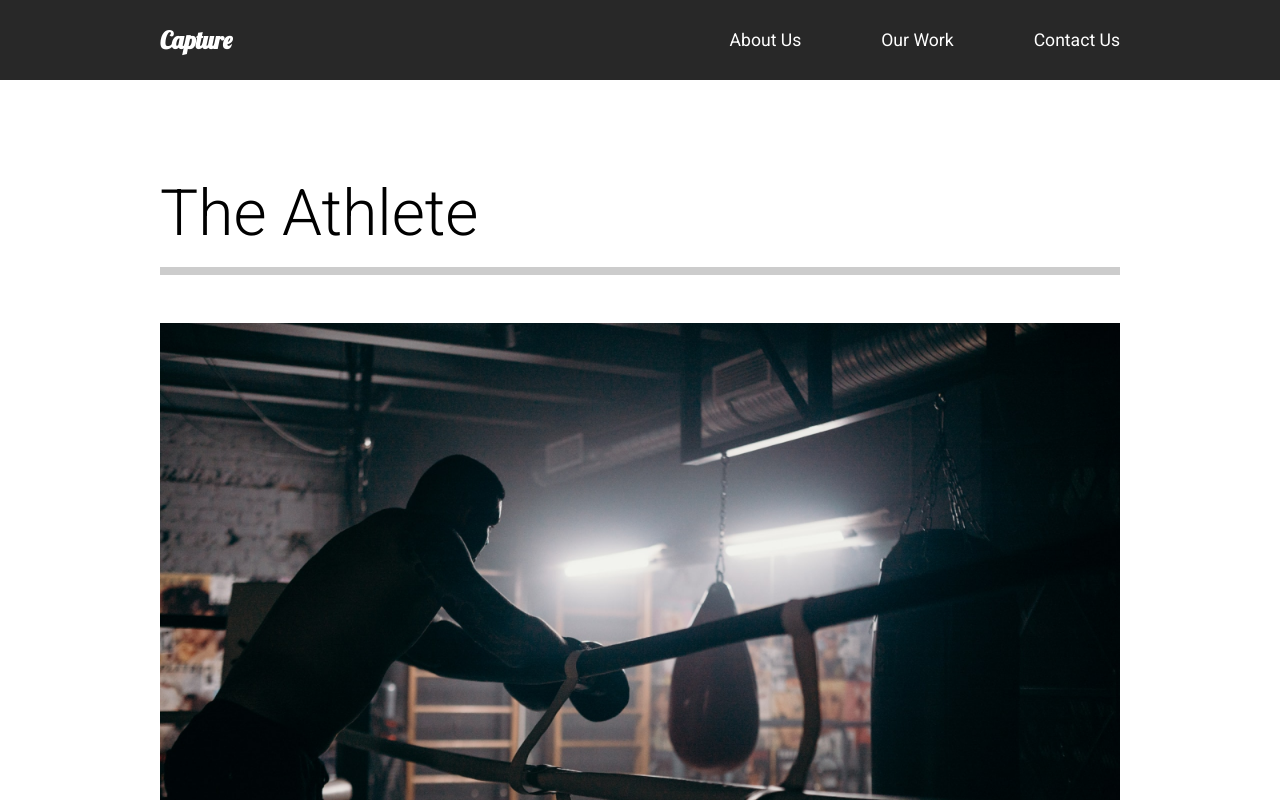
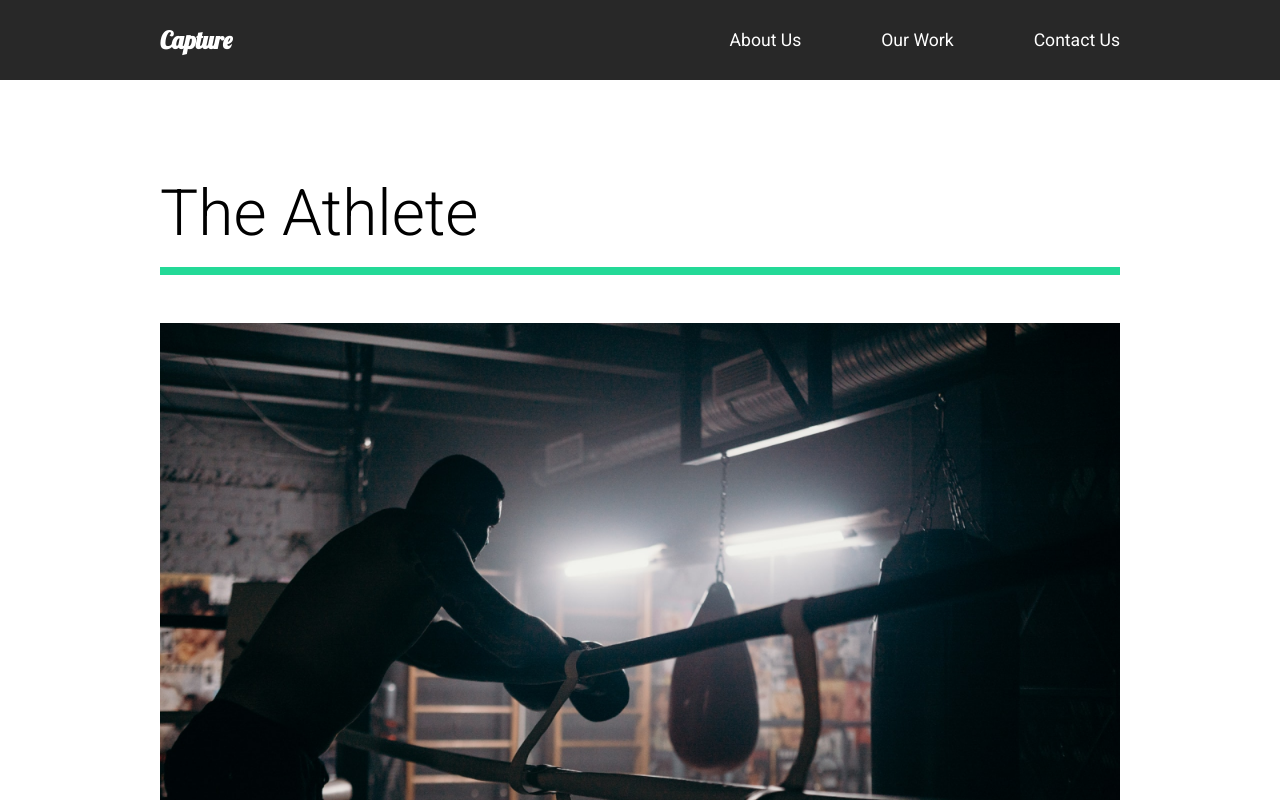
Before and after one commit to Mridul2820/capture-portofolio, a React (Create React App) app: page /work in a window 1280 px wide. Shown: the top 800 px of the page. Built offline with nearby package versions, Linux system fonts and the light colour scheme.

Commit message:
wordk page animation

```diff
--- a/src/animation.js
+++ b/src/animation.js
@@ -7,14 +7,13 @@ export const pageAnimation = {
         opacity: 1,
         y: 0,
         transition: {
-            duration: 1,
+            duration: .3,
             when: "beforeChildren",
             staggerChildren : 0.25
         }
     },
     exit: {
         opacity: 0,
-        y: 300,
         transition: {
             duration: .5
         }
@@ -61,3 +60,43 @@ export const photoAnim = {
         }
     }
 }
+
+export const lineAnim = {
+    hidden: {
+        width: '0%'
+    },
+    show : {
+        width: "100%",
+        transition: {
+            duration : 1
+        }
+    }
+}
+
+export const sliderAnim = {
+    hidden: {
+        x: '-130%',
+        skew: '45deg'
+    },
+    show : {
+        x: '100%',
+        skew: '0deg',
+        transition: {
+            ease: "easeOut",
+            duration : 1
+        }
+    }
+}
+
+export const sliderContainerAnim = {
+    hidden: {
+        opacity: 1
+    },
+    show : {
+        opacity: 1,
+        transition: {
+            ease: "easeOut",
+            staggerChildren: .15
+        }
+    }
+}
--- a/src/components/AboutSection.js
+++ b/src/components/AboutSection.js
@@ -37,7 +37,11 @@ const AboutSection = () => {
                 </motion.div>
             </StyledDescription>
             <StyledImage>
-                <motion.img variants={photoAnim} src={home1} alt="The guy with cammera"/>
+                <motion.img
+                    variants={photoAnim}
+                    src={home1}
+                    alt="The guy with cammera"
+                />
             </StyledImage>
             <Wave />
         </StyledBase>
--- a/src/pages/OurWork.js
+++ b/src/pages/OurWork.js
@@ -7,7 +7,8 @@ import goodtimesSmall from '../images/goodtimes-small.png'
 import theracerSmall from '../images/theracer-small.png'
 
 import { motion } from "framer-motion";
-import { pageAnimation } from "../animation";
+import { pageAnimation, fadeAnim, photoAnim, lineAnim, sliderAnim,sliderContainerAnim } from "../animation";
+
 
 const OurWork = () => {
     return (
@@ -18,11 +19,25 @@ const OurWork = () => {
             exit="exit"
             style={{background: "#fff"}}
         >
+            <motion.div variants={sliderContainerAnim}>
+                <StyledFrame1 variants={sliderAnim}></StyledFrame1>
+                <StyledFrame2 variants={sliderAnim}></StyledFrame2>
+                <StyledFrame3 variants={sliderAnim}></StyledFrame3>
+                <StyledFrame4 variants={sliderAnim}></StyledFrame4>
+            </motion.div>
+
+
             <StyledMovie>
-                <h2>The Athlete</h2>
-                <div className="line"></div>
+                <motion.h2 variants={fadeAnim}>The Athlete</motion.h2>
+                <motion.div variants={lineAnim} className="line"></motion.div>
                 <Link to="/work/the-athlete">
-                    <img src={athleteSmall} alt="athleteSmall"/>
+                    <StyledHide>
+                        <motion.img
+                            variants={photoAnim}
+                            src={athleteSmall}
+                            alt="athleteSmall"
+                        />
+                    </StyledHide>
                 </Link>
             </StyledMovie>
             <StyledMovie>
@@ -58,7 +73,7 @@ const StyledMovie = styled.div`
 
     .line {
         height: 0.5rem;
-        background: #ccc;
+        background: #23d997;
         margin-bottom: 3rem;
     }
 
@@ -69,4 +84,31 @@ const StyledMovie = styled.div`
     }
 `
 
+const StyledHide = styled(motion.div)`
+    overflow: hidden;
+`
+
+// Frame Animation
+const StyledFrame1 = styled(motion.div)`
+    position: fixed;
+    left: 0;
+    top: 10%;
+    width: 100%;
+    height: 100vh;
+    background: #fffebf;
+    z-index: 2;
+`
+
+const StyledFrame2 = styled(StyledFrame1)`
+    background: #ff8efb;
+`
+
+const StyledFrame3 = styled(StyledFrame1)`
+    background: #8ed2ff;
+`
+
+const StyledFrame4 = styled(StyledFrame1)`
+    background: #8effa0;
+`
+
 export default OurWork
```
